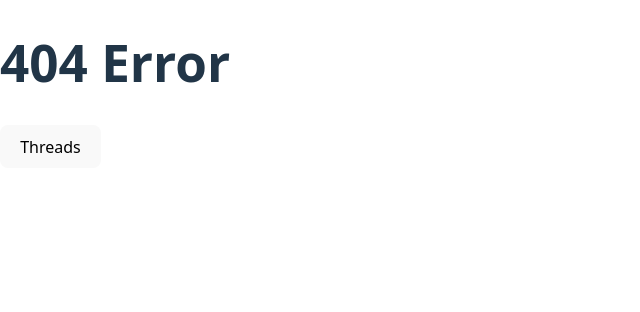
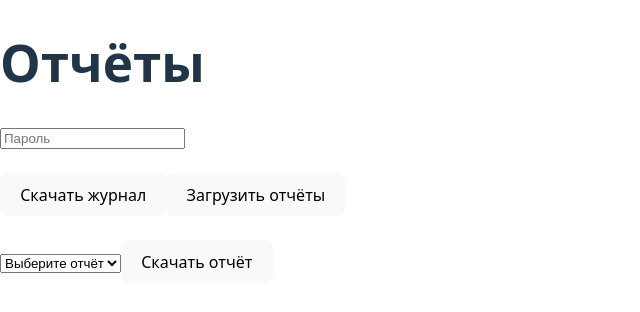
Before and after one commit to BFGprog/front-vite-app, a React (Vite) app: page /cable/reports in a window 1280 px wide. Before the commit this address had no page. Shown: the top 312 px of the page, without its empty margins (0-640 px from the left). Built offline with nearby package versions, Linux system fonts and the light colour scheme.

Commit message:
add page from new project

```diff
--- a/src/App.jsx
+++ b/src/App.jsx
@@ -2,7 +2,13 @@ import { BrowserRouter, Routes, Route } from "react-router-dom"
 import ThreadsList from './pages/ThreadsListPage'
 import Home from './pages/Home'
 import ThreadPage from './pages/ThreadPage'
+
+import CablePage from "./pages/cable/CablePage";
+import CableReportsPage from "./pages/cable/CableReportsPage";
+
 import NotFoundPage from "./pages/NotFoundPage"
+
+
 
 function App() {
   return (
@@ -11,6 +17,10 @@ function App() {
         <Route path="/" element={<Home />} />
         <Route path="/thread" element={<ThreadsList />} />
         <Route path="/thread/:id" element={<ThreadPage />} />
+
+        <Route path="/cable" element={<CablePage />} />
+        <Route path="/cable/reports" element={<CableReportsPage />} />
+
         <Route path="*" element={<NotFoundPage />} />
         <Route path="/404" element={<NotFoundPage />} />
       </Routes>
--- /dev/null
+++ b/src/pages/cable/CablePage.jsx
@@ -0,0 +1,67 @@
+import { useEffect, useState } from "react"
+
+export default function CablePage() {
+  const [file, setFile] = useState(null);
+  const [password, setPassword] = useState("");
+  const [message, setMessage] = useState("");
+
+  const upload = async (endpoint) => {
+    if (!file) {
+      setMessage("Выберите файл");
+      return;
+    }
+
+    const formData = new FormData();
+    formData.append("file", file);
+    formData.append("code", password);
+
+    try {
+      const response = await fetch(endpoint, {
+        method: "POST",
+        body: formData,
+      });
+
+      const text = await response.text();
+      setMessage(text);
+    } catch (e) {
+      setMessage(e.message);
+    }
+  };
+
+  return (
+    <div>
+      <h1>Загрузка excel файлов </h1>
+
+      <input
+        type="password"
+        placeholder="Пароль"
+        value={password}
+        onChange={(e) => setPassword(e.target.value)}
+      />
+
+      <br /> <br />
+
+      <input
+        type="file"
+        accept=".xlsx,.xlsm"
+        onChange={(e) => setFile(e.target.files[0])}
+      />
+
+      <br /> <br />
+
+      <button onClick={() => upload("/api/cable/upload")} >
+        Загрузить Кабельный
+      </button>
+
+      <button onClick={() => upload("/api/cable/upload1")} >
+        Загрузить Склад
+      </button>
+
+      <button onClick={() => upload("/api/cable/upload2")} >
+        Загрузить Замену марки
+      </button>
+
+      <p>{message}</p>
+    </div>
+  );
+}
--- /dev/null
+++ b/src/pages/cable/CableReportsPage.jsx
@@ -0,0 +1,92 @@
+import { useState } from "react";
+
+export default function CableReportsPage() {
+  const [password, setPassword] = useState("");
+  const [reports, setReports] = useState([]);
+  const [selected, setSelected] = useState("");
+
+  const loadReports = async () => {
+    const response = await fetch(
+      `/api/cable/reports?code=${password}`
+    );
+
+    const data = await response.json();
+    setReports(data);
+  };
+
+  const downloadJournal = async () => {
+    const response = await fetch(
+      `/api/cable/download?code=${password}`
+    );
+
+    const blob = await response.blob();
+
+    const url = URL.createObjectURL(blob);
+
+    const a = document.createElement("a");
+    a.href = url;
+    a.download = "journal.xlsx";
+    a.click();
+  };
+
+  const downloadReport = async () => {
+    const response = await fetch(
+      `/api/cable/dynamic/${selected}?code=${password}`
+    );
+
+    const blob = await response.blob();
+
+    const url = URL.createObjectURL(blob);
+
+    const report = reports.find(
+      (r) => String(r.id) === String(selected)
+    );
+
+    const a = document.createElement("a");
+    a.href = url;
+    a.download = `${report?.name || "report"}.xlsx`;
+    a.click();
+  };
+
+  return (
+    <div>
+      <h1>Отчёты</h1>
+
+      <input
+        type="password"
+        placeholder="Пароль"
+        value={password}
+        onChange={(e) => setPassword(e.target.value)}
+      />
+
+      <br /> <br />
+
+      <button onClick={downloadJournal}>
+        Скачать журнал
+      </button>
+
+      <button onClick={loadReports}>
+        Загрузить отчёты
+      </button>
+
+      <br /> <br />
+
+      <select
+        value={selected}
+        onChange={(e) => setSelected(e.target.value)}
+      >
+        <option value="">Выберите отчёт</option>
+
+        {reports.map((r) => (
+          <option key={r.id} value={r.id}>
+            {r.id} - {r.name}
+          </option>
+        ))}
+      </select>
+
+      <button onClick={downloadReport}>
+        Скачать отчёт
+      </button>
+    </div>
+  );
+}
```
Also changed, not shown: 1 other file (tests, documents, lock files or other folders).
